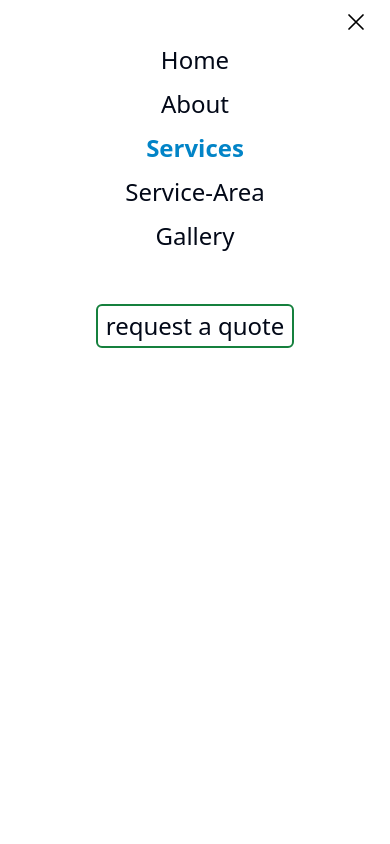
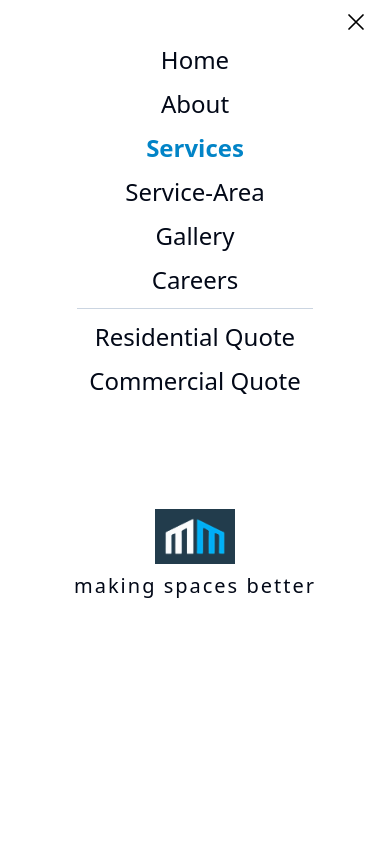
Before and after one commit to agp745/mmgencon, a React (Vite) app: page /services in a window 390 px wide. Both pictures are taken after a click on the button 355 px from the left and 26 px from the top of the page. Shown: the top 844 px of the page. Built offline with nearby package versions, Linux system fonts and the light colour scheme.

Commit message:
mobile menu update

```diff
--- a/src/components/header/MobileMenu.tsx
+++ b/src/components/header/MobileMenu.tsx
@@ -3,7 +3,7 @@ import { useLocation } from "react-router-dom"
 import { XMarkIcon, Bars3Icon } from "@heroicons/react/24/outline"
 import type { ClientPath } from "lib/types"
 import { MenuLink } from "./MenuLink"
-import { QuoteButton } from "./QuoteButton"
+
 
 import { useSelector, useDispatch } from "react-redux"
 import { updatePath } from "../../app/pathSlice"
@@ -43,8 +43,12 @@ export function MobileMenu() {
         return (
             //removed `lg:hidden` from <section> styles
             <section className="MOBILE-MENU justify-between py-2 px-5 flex bg-white">
-                <img src="/assets/react.svg" alt="logo" />
-                <QuoteButton extraStyles=""/>
+                <a href="/home"><img src="/assets/logo-enhanced.png" alt="logo" className="w-12"/></a>
+
+                <div className="font-light tracking-wider text-xl">
+                    MM General Contracting
+                </div>
+
                 <button
                     onClick={menuFade}
                     className="HAMBURGER-ICON space-y-1.5"
@@ -61,12 +65,13 @@ export function MobileMenu() {
     const VisibleMenu = () => {
         return (
             <menu className={`fixed top-0 left-0 bottom-0 right-0 bg-white w-full h-full ${fadeAnimation}`}>
-                <section className="flex flex-col items-center">
+                <section className="flex flex-col items-center justify-between">
                     <div className="flex justify-end w-full py-2 px-5">
                         <button onClick={menuFade}>
                             <XMarkIcon className="text-black w-7 h-7"/>
                         </button>
                     </div>
+
                     <div className="flex flex-col items-center gap-3 text-2xl font-extralight">
                         {path === "/home" ? (
                             <div className={currentPageLinkColor}>Home</div>
@@ -88,17 +93,28 @@ export function MobileMenu() {
                         ) : (
                             <MenuLink path="/service-area" handleClick={handleClick} styles={linkStyles} />
                         )}
-                        {/* {path === "/contact" ? (
-                            <div className={currentPageLinkColor}>Contact</div>
-                        ) : (
-                            <MenuLink path="/contact" handleClick={handleClick} styles={linkStyles} />
-                        )} */}
                         {path === "/gallery" ? (
                             <div className={currentPageLinkColor}>Gallery</div>
                         ) : (
                             <MenuLink path="/gallery" handleClick={handleClick} styles={linkStyles} />
                         )}
-                        <QuoteButton extraStyles="mt-10" />
+                        {path === "/careers" ? (
+                            <div className={currentPageLinkColor}>Careers</div>
+                        ) : (
+                            <MenuLink path="/careers" handleClick={handleClick} styles={linkStyles} />
+                        )}
+                    </div>
+
+                    <div className="flex flex-col items-center gap-3 border-t border-slate-300 text-2xl font-extralight mt-3 p-3">
+                            <a href="https://form.jotform.com/230184112380141" target="_blank" className="hover:bg-blue-100 hover:px-2 hover:py-1 hover:rounded transition-all duration-75 ease-in">Residential Quote</a>
+                            <a href="mailto: mike.a@mmgencon.com" target="_blank" className="hover:bg-blue-100 hover:px-2 hover:py-1 hover:rounded transition-all duration-75 ease-in">Commercial Quote</a>
+                    </div>
+
+                    <div className="flex flex-col items-center mt-20 p-5">
+                        <img src="/assets/logo-enhanced.png" alt="logo" className="w-20"/>
+                        <p className="tracking-widest font-light pt-2 text-xl">
+                            making spaces better
+                        </p>
                     </div>
                 </section>
             </menu>
--- a/src/components/header/QuoteButton.tsx
+++ /dev/null
@@ -1,13 +0,0 @@
-
-
-export function QuoteButton({extraStyles}: {extraStyles: string}) {
-    return (
-        <a
-            href="https://form.jotform.com/230184112380141"
-            target="_blank"
-            className={`border-2 border-green-700 border-solid px-2 py-1 rounded-md font-light hover:cursor-pointer ${extraStyles}`}
-        >
-            request a quote
-        </a>
-    )
-}
```
